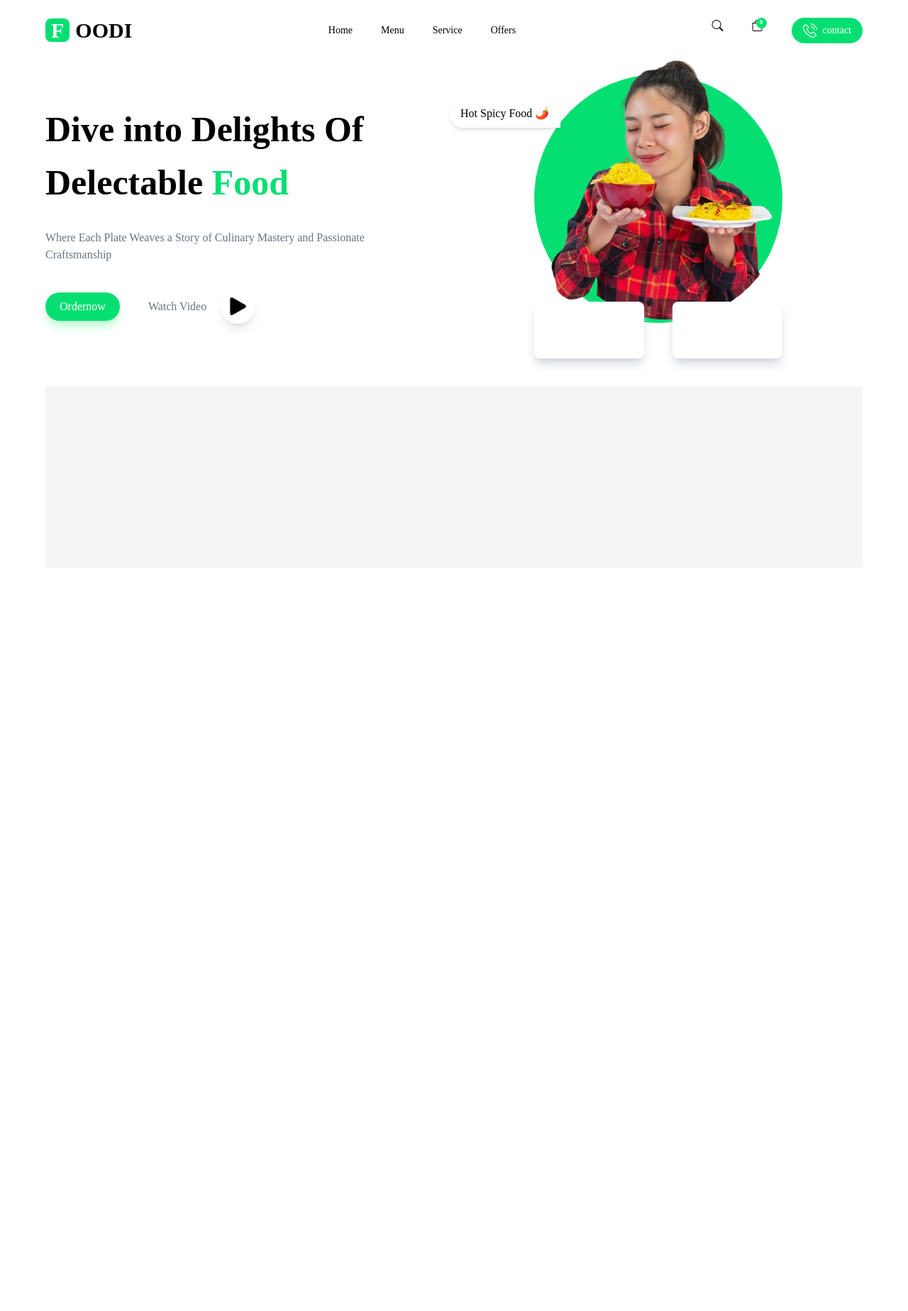
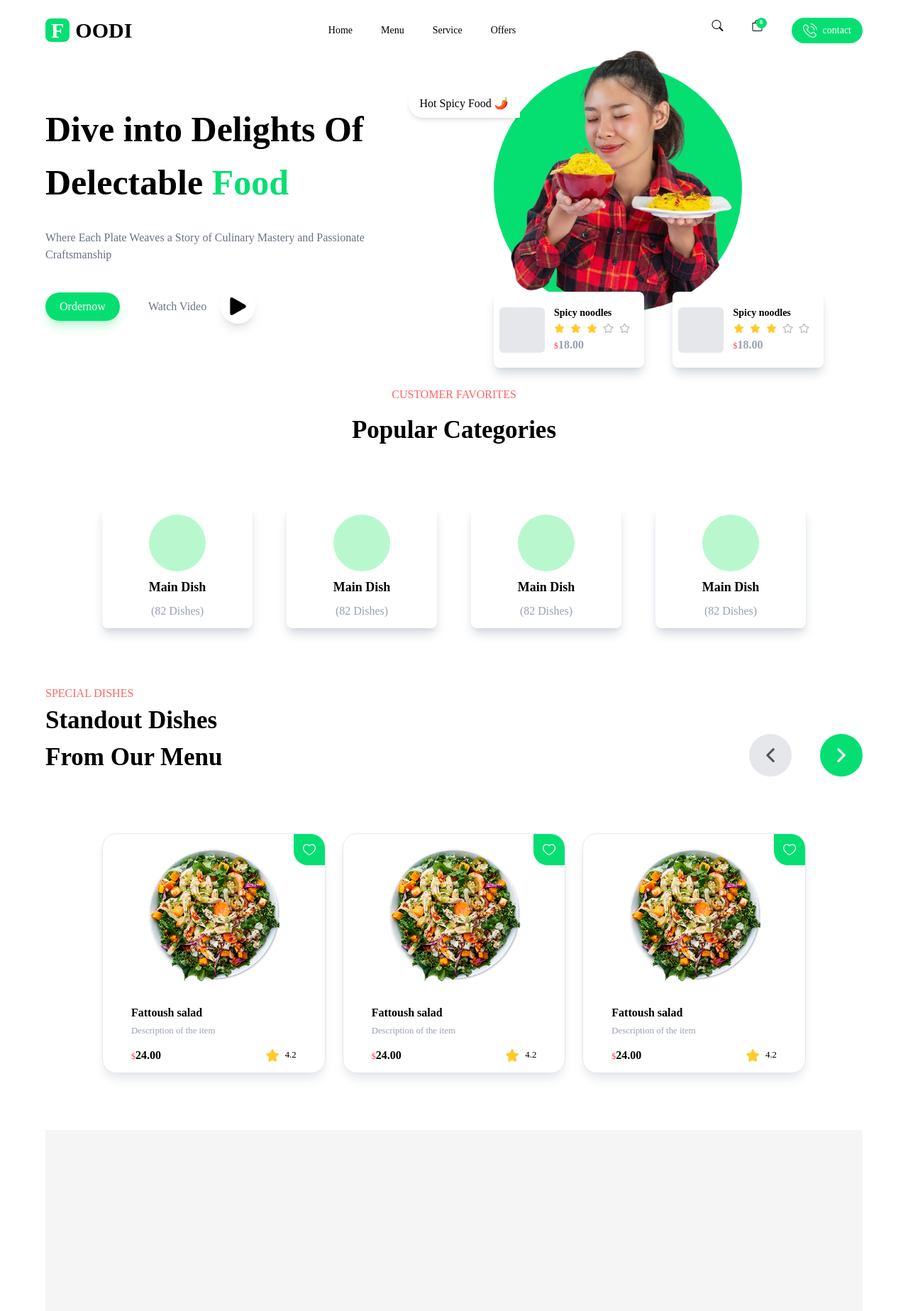
Before and after one commit to SamIL250/foodi, a PHP site: page / in a window 1280 px wide. Shown: the top 1847 px of the page at 71% size. Before the commit the page ends 517 px from the top, so only its background shows below. Run offline with PHP 8.4, Linux system fonts and the light colour scheme; some libraries are stand-ins or nearby versions.

Commit message:
done with some index components

```diff
--- a/foodi/src/pages/index/components/categories.php
+++ b/foodi/src/pages/index/components/categories.php
@@ -0,0 +1,49 @@
+<div>
+    <div class="grid gap-3">
+        <p class="text-center text-red-400">CUSTOMER FAVORITES</p>
+        <p class="text-center text-[35px] font-bold">Popular Categories</p>
+    </div>
+
+    <div class="grid grid-cols-4 gap-12 my-20 px-20">
+        <div class="shadow-lg shadow-gray-300 rounded-lg p-3">
+            <div class="flex justify-center">
+                <!-- //image container -->
+                <div class="w-[80px] h-[80px] rounded-full bg-green-200"></div>
+            </div>
+            <div class="text-center mt-2 grid gap-2">
+                <p class="font-bold text-lg">Main Dish</p>
+                <p class="text-gray-400">(82 Dishes)</p>
+            </div>
+        </div>
+        <div class="shadow-lg shadow-gray-300 rounded-lg p-3">
+            <div class="flex justify-center">
+                <!-- //image container -->
+                <div class="w-[80px] h-[80px] rounded-full bg-green-200"></div>
+            </div>
+            <div class="text-center mt-2 grid gap-2">
+                <p class="font-bold text-lg">Main Dish</p>
+                <p class="text-gray-400">(82 Dishes)</p>
+            </div>
+        </div>
+        <div class="shadow-lg shadow-gray-300 rounded-lg p-3">
+            <div class="flex justify-center">
+                <!-- //image container -->
+                <div class="w-[80px] h-[80px] rounded-full bg-green-200"></div>
+            </div>
+            <div class="text-center mt-2 grid gap-2">
+                <p class="font-bold text-lg">Main Dish</p>
+                <p class="text-gray-400">(82 Dishes)</p>
+            </div>
+        </div>
+        <div class="shadow-lg shadow-gray-300 rounded-lg p-3">
+            <div class="flex justify-center">
+                <!-- //image container -->
+                <div class="w-[80px] h-[80px] rounded-full bg-green-200"></div>
+            </div>
+            <div class="text-center mt-2 grid gap-2">
+                <p class="font-bold text-lg">Main Dish</p>
+                <p class="text-gray-400">(82 Dishes)</p>
+            </div>
+        </div>
+    </div>
+</div>
--- a/foodi/src/pages/index/components/header.php
+++ b/foodi/src/pages/index/components/header.php
@@ -9,7 +9,7 @@
                 </div>
                 <div>
                     <button class=" rounded-full px-5 py-2 flex items-center gap-5 text-gray-500">Watch Video
-                        <span class="p-3 rounded-full shadow-lg"><img src="./assets/play.png" class="w-[25px]" alt=""></span>
+                        <span class="p-3 rounded-full shadow-lg"><img src="./src/assets/play.png" class="w-[25px]" alt=""></span>
                     </button>
                 </div>
             </div>
@@ -21,11 +21,51 @@
                 Hot Spicy Food 🌶️
             </span>
             <div class="w-[350px] h-[350px] relative bg-green-400 rounded-full">
-                <img src="./assets/header.png" class="w-[100%] absolute top-[-40px]" alt="">
+                <img src="./src/assets/header.png" class="w-[100%] absolute top-[-40px]" alt="">
             </div>
             <div class="grid grid-cols-2 gap-10 mt-[-30px]">
-                <div class="shadow-lg shadow-gray-300 rounded-lg p-10 bg-white" style="z-index: 2;"></div>
-                <div class="shadow-lg shadow-gray-300 rounded-lg p-10 bg-white" style="z-index: 2;"></div>
+                <div class="shadow-lg shadow-gray-300 rounded-lg p-2 bg-white flex items-center" style="z-index: 2;">
+                    <div class="grid grid-cols-12">
+                        <div class="col-span-4 flex items-center">
+                            <div class="p-8 bg-gray-200 rounded-md"></div>
+                        </div>
+                        <div class="col-span-8 p-3 grid gap-1">
+                            <p class="font-bold text-sm">Spicy noodles</p>
+                            <!-- //rating stars -->
+                            <div class="flex gap-2">
+                                <img src="./src/assets/star.png" class="w-[15px]" alt="">
+                                <img src="./src/assets/star.png" class="w-[15px]" alt="">
+                                <img src="./src/assets/star.png" class="w-[15px]" alt="">
+                                <img src="./src/assets/star (1).png" class="w-[15px]" alt="">
+                                <img src="./src/assets/star (1).png" class="w-[15px]" alt="">
+                            </div>
+                            <div>
+                                <p class="font-bold text-gray-400"><span class="text-red-400 text-[12px]">$</span>18.00</p>
+                            </div>
+                        </div>
+                    </div>
+                </div>
+                <div class="shadow-lg shadow-gray-300 rounded-lg p-2 bg-white flex items-center" style="z-index: 2;">
+                    <div class="grid grid-cols-12">
+                        <div class="col-span-4 flex items-center">
+                            <div class="p-8 bg-gray-200 rounded-md"></div>
+                        </div>
+                        <div class="col-span-8 p-3 grid gap-1">
+                            <p class="font-bold text-sm">Spicy noodles</p>
+                            <!-- //rating stars -->
+                            <div class="flex gap-2">
+                                <img src="./src/assets/star.png" class="w-[15px]" alt="">
+                                <img src="./src/assets/star.png" class="w-[15px]" alt="">
+                                <img src="./src/assets/star.png" class="w-[15px]" alt="">
+                                <img src="./src/assets/star (1).png" class="w-[15px]" alt="">
+                                <img src="./src/assets/star (1).png" class="w-[15px]" alt="">
+                            </div>
+                            <div>
+                                <p class="font-bold text-gray-400"><span class="text-red-400 text-[12px]">$</span>18.00</p>
+                            </div>
+                        </div>
+                    </div>
+                </div>
             </div>
         </div>
     </div>
--- a/foodi/src/pages/index/components/standout_dishes.php
+++ b/foodi/src/pages/index/components/standout_dishes.php
@@ -0,0 +1,79 @@
+<div>
+    <div class="flex justify-between items-end">
+        <div>
+            <p class="text-red-400">SPECIAL DISHES</p>
+            <p class="text-[35px] font-bold max-w-[300px]">Standout Dishes From Our Menu</p>
+        </div>
+        <div class="flex gap-10 items-center">
+            <div class="bg-gray-200 rounded-full p-5">
+                <img src="./src/assets/left-arrow.png" class="w-[20px]" alt="">
+            </div>
+            <div class="bg-green-400 rounded-full p-5">
+                <img src="./src/assets/right-arrow.png" class="w-[20px]" alt="">
+            </div>
+        </div>
+    </div>
+
+
+    <div class="px-20 my-20">
+        <div class="grid grid-cols-3 gap-6">
+            <div class="shadow-lg shadow-gray-200 py-3 px-10 rounded-[20px] relative border border-gray-200 ">
+                <div class="bg-green-400 p-3 absolute top-0 right-0 rounded-bl-[20px] rounded-tr-[20px]">
+                    <img src="./src/assets/heart.png" class="w-[20px]" alt="">
+                </div>
+                <div class="flex justify-center mb-7">
+                    <img src="./src/assets/Fattoush salad.png" class="w-[200px]" alt="">
+                </div>
+                <div class="mb-3">
+                    <p class="font-bold">Fattoush salad</p>
+                    <small class="text-gray-400 mt-3">Description of the item</small>
+                </div>
+                <div class="flex justify-between">
+                    <p class="font-bold"><span class="text-[12px] text-red-400">$</span>24.00</p>
+                    <div class="flex items-center gap-2">
+                        <img src="./src/assets/star.png" class="w-[20px]" alt="">
+                        <small>4.2</small>
+                    </div>
+                </div>
+            </div>
+            <div class="shadow-lg shadow-gray-200 py-3 px-10 rounded-[20px] relative border border-gray-200 ">
+                <div class="bg-green-400 p-3 absolute top-0 right-0 rounded-bl-[20px] rounded-tr-[20px]">
+                    <img src="./src/assets/heart.png" class="w-[20px]" alt="">
+                </div>
+                <div class="flex justify-center mb-7">
+                    <img src="./src/assets/Fattoush salad.png" class="w-[200px]" alt="">
+                </div>
+                <div class="mb-3">
+                    <p class="font-bold">Fattoush salad</p>
+                    <small class="text-gray-400 mt-3">Description of the item</small>
+                </div>
+                <div class="flex justify-between">
+                    <p class="font-bold"><span class="text-[12px] text-red-400">$</span>24.00</p>
+                    <div class="flex items-center gap-2">
+                        <img src="./src/assets/star.png" class="w-[20px]" alt="">
+                        <small>4.2</small>
+                    </div>
+                </div>
+            </div>
+            <div class="shadow-lg shadow-gray-200 py-3 px-10 rounded-[20px] relative border border-gray-200 ">
+                <div class="bg-green-400 p-3 absolute top-0 right-0 rounded-bl-[20px] rounded-tr-[20px]">
+                    <img src="./src/assets/heart.png" class="w-[20px]" alt="">
+                </div>
+                <div class="flex justify-center mb-7">
+                    <img src="./src/assets/Fattoush salad.png" class="w-[200px]" alt="">
+                </div>
+                <div class="mb-3">
+                    <p class="font-bold">Fattoush salad</p>
+                    <small class="text-gray-400 mt-3">Description of the item</small>
+                </div>
+                <div class="flex justify-between">
+                    <p class="font-bold"><span class="text-[12px] text-red-400">$</span>24.00</p>
+                    <div class="flex items-center gap-2">
+                        <img src="./src/assets/star.png" class="w-[20px]" alt="">
+                        <small>4.2</small>
+                    </div>
+                </div>
+            </div>
+        </div>
+    </div>
+</div>
--- a/foodi/src/pages/index/main.php
+++ b/foodi/src/pages/index/main.php
@@ -1,2 +1,4 @@
 <?php
     include 'components/header.php';
+    include 'components/categories.php';
+    include 'components/standout_dishes.php';
```
Also changed, not shown: foodi/src/assets/Fattoush salad.png (added), foodi/src/assets/heart (1).png (added), foodi/src/assets/heart.png (added), foodi/src/assets/left-arrow.png (added), foodi/src/assets/right-arrow.png (added), foodi/src/assets/star (1).png (added), foodi/src/assets/star.png (added).
